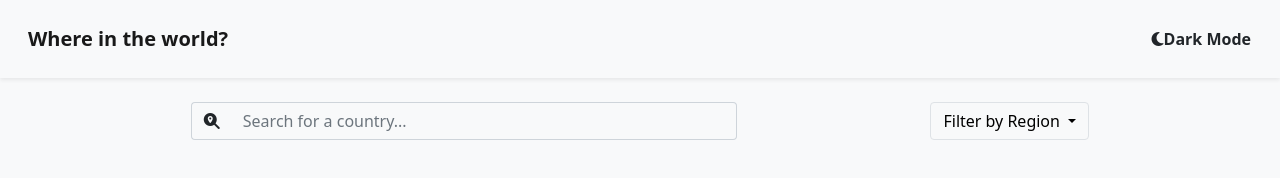
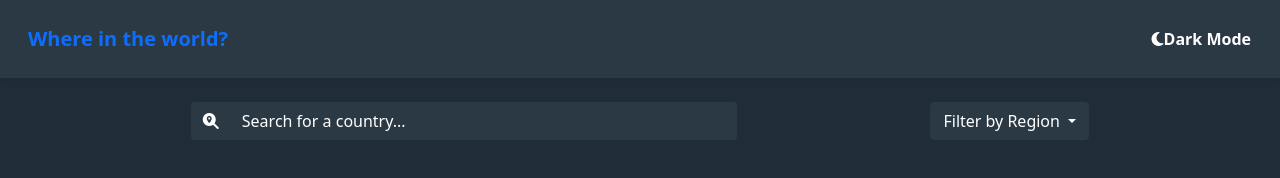
Before and after one commit to DeveloperHuseyinAvci/Rest-Countries, a plain HTML site: page index.html in a window 1280 px wide. Both pictures are taken after a click on the link "Dark Mode". Drawn offline with nearby package versions, Linux system fonts and the light colour scheme; no server answers.

Commit message:
rest-country project finished

```diff
--- a/index.html
+++ b/index.html
@@ -31,12 +31,12 @@
 
     <title>Rest Countries</title>
   </head>
-  <body class="bg bg-light">
+  <body class="body">
 
-    <nav class="navbar navbar-expand-lg navbar-light bg-light shadow-sm">
-      <div class="container-fluid">
+    <nav id="nav" class="navbar navbar-expand-lg shadow-sm">
+      <div id="nav-content" class="container-fluid">
         <a href="#" class="navbar-brand p-3 fw-bold">Where in the world?</a>
-        <a id="dark-mode-btn" class="btn text-dark fw-bold p-3">
+        <a class="btn fw-bold p-3 dark-mode-btn">
           <i class="fa-solid fa-moon"></i>Dark Mode</a>
       </div>
     </nav>
@@ -45,14 +45,14 @@
       <div class="d-flex justify-content-around flex-lg-row">
 
       <div class="input-group w-50">
-        <span class="input-group-text bg-light border-end-0" id="addon-wrapping"><i class="fa-solid fa-magnifying-glass-location"></i></span>
-        <input class="form-control bg-light border-start-0" placeholder="Search for a country..." type="text" />
+        <span class="input-group-text inp-icon border-end-0" id="addon-wrapping"><i class="fa-solid fa-magnifying-glass-location"></i></span>
+        <input class="form-control form-bg border-start-0" placeholder="Search for a country..." type="text" />
       </div>
 
       <!-- responsivi ayarla -->
 
-      <div class="dropdown ">
-        <a class="btn btn-light border dropdown-toggle" href="#" role="button" id="dropdownMenuLink" data-bs-toggle="dropdown" aria-expanded="false">
+      <div class="dropdown" >
+        <a class="dropdown-toggle btn  btn-light drop-menu" href="#" role="button" id="dropdownMenuLink" data-bs-toggle="dropdown" aria-expanded="false">
           Filter by Region
         </a>
         <ul class="dropdown-menu" aria-labelledby="dropdownMenuLink">
--- a/js/countries.js
+++ b/js/countries.js
@@ -66,15 +66,14 @@ class CardContent {
     const dropDown = document.querySelector(".dropdown");
     const cardContent = document.querySelector(".card-content");
     const searchBar = document.querySelector(".form-control");
-    const dropDownMenu = document.querySelectorAll('.dropdown-item')
-    const darkMode = document.getElementById('dark-mode-btn')
-    const body = document.querySelector('.bg-light')
+    const dropDownMenu = document.querySelectorAll(".dropdown-item");
 
     const card = document.createElement("div");
 
     card.className = "card p-0 shadow m-3";
     card.style = "width: 14rem";
-    let cardInner = (card.innerHTML = `<img src="${this.flagImg}" class="card-img-top w-100 h-100" alt="countries-img" />
+    let cardInner =
+      (card.innerHTML = `<img src="${this.flagImg}" class="card-img-top w-100 h-100" alt="countries-img" />
         <div class="card-body">
           <h5 class="card-title fw-bolder p-2" id="country-name">
             ${this.countryName}
@@ -95,6 +94,8 @@ class CardContent {
         </div>`);
 
     cardContent.appendChild(card);
+
+    const dene = new DarkMode(card);
     //console.log(this.cioc);  BURAYA DAHA SONRA BAK
     // console.log(this.borderCountry === this.cioc);
 
@@ -158,36 +159,58 @@ class CardContent {
 
     // Sensitive searchbar
 
-
     searchBar.addEventListener("keyup", (e) => {
       const searchString = e.target.value;
 
-      if(this.countryName.includes(searchString.charAt(0).toUpperCase() + searchString.slice(1))){
+      if (
+        this.countryName.includes(
+          searchString.charAt(0).toUpperCase() + searchString.slice(1)
+        )
+      ) {
         cardContent.appendChild(card);
-      }else{
-        card.remove()
+      } else {
+        card.remove();
       }
-      })
+    });
 
-      // Region section
+    // Region section
 
-     dropDownMenu.forEach(item =>{
-        item.addEventListener('click',()=>{
-          if(item.textContent === this.region){
-            cardContent.appendChild(card)
-          }else{
-            card.remove()
-          }
-        })
-     })
+    dropDownMenu.forEach((item) => {
+      item.addEventListener("click", () => {
+        if (item.textContent === this.region) {
+          cardContent.appendChild(card);
+        } else {
+          card.remove();
+        }
+      });
+    });
+  }
+}
+
+class DarkMode {
+  constructor(card) {
+    this.card = card;
+    this.screenMode();
+  }
+  screenMode() {
+    const darkMode = document.querySelector(".dark-mode-btn");
+    const body = document.querySelector(".body");
+    const navColor = document.querySelector("#nav");
+    const inpSearch = document.querySelector(".form-control");
+    const inpIcon = document.querySelector(".inp-icon");
+    const dropMenu = document.querySelector(".drop-menu");
 
 
+    darkMode.addEventListener("click", () => {
+      body.classList.toggle("dark-dark");
+      navColor.classList.toggle("dark-light");
+      darkMode.classList.toggle("dark-mode-white");
+      inpSearch.classList.toggle("form-dark");
+      inpIcon.classList.toggle("inp-icon-dark");
+      dropMenu.classList.toggle("drop-menu-dark")
 
-     darkMode.addEventListener('click',()=>{
-      const bodyColor = body.classList
-      bodyColor.toggle("bg-dark")
-
-     })
-
+      this.card.classList.toggle("dark-light");
+    });
   }
 }
+DarkMode.prototype.screenMode();
--- a/style/style.css
+++ b/style/style.css
@@ -1,17 +1,72 @@
-.card-content .card:hover{
-    cursor: pointer;
-    animation: cardAnimation 1s linear infinite;
-
+.card-content .card:hover {
+  cursor: pointer;
+  animation: cardAnimation 1s linear infinite;
 }
 
 @keyframes cardAnimation {
+  50% {
+    opacity: 0.5;
+  }
+}
 
-    50%{
-        opacity: 0.5;
-    }
+.card-content .card:active {
+  cursor: help;
+}
 
-  }
+.active {
+  background-color: hsl(207, 26%, 17%);
+}
 
-  .card-content .card:active{
-    cursor: help;
+.dark-dark {
+  background-color: hsl(207, 26%, 17%);
+  color: hsl(0, 0%, 100%);
+  transition: all 1s ease-in-out;
 }
+.dark-light {
+  background-color: hsl(209, 23%, 22%);
+  color: hsl(0, 0%, 100%);
+  transition: all 1s ease-in-out;
+}
+.dark-mode-btn:hover{
+  color: aqua;
+}
+.dark-mode-white{
+  color: hsl(0, 0%, 100%);
+  transition: all 1s ease-in-out;
+}
+.inp-icon{
+  background-color: rgb(245, 245, 245);
+}
+.inp-icon-dark{
+  background-color:hsl(209, 23%, 22%) ;
+  color: hsl(0, 0%, 100%);
+  border:hsl(209, 23%, 22%)  ;
+  transition: all 1s ease-in-out;
+}
+.form-bg{
+  background-color: rgb(245, 245, 245);
+}
+.form-dark{
+  background-color: hsl(209, 23%, 22%);
+  border:hsl(209, 23%, 22%) ;
+  transition: all 1s ease-in-out;
+}
+.form-dark::placeholder{
+  color:hsl(0, 0%, 100%) ;
+}
+.drop-menu{
+  background-color: rgb(245, 245, 245);
+  border: 1px solid hsl(0, 0%, 84%);
+}
+.drop-menu-dark{
+  background-color: hsl(209, 23%, 22%);
+  border: 1px solid hsl(209, 23%, 22%);
+  color:hsl(0, 0%, 100%) ;
+  transition: all 1s ease-in-out;
+}
+.dropdown-menu{
+  background-color: hsl(209, 23%, 22%);
+}
+.dropdown-item{
+  color:hsl(0, 0%, 100%);
+}
```
